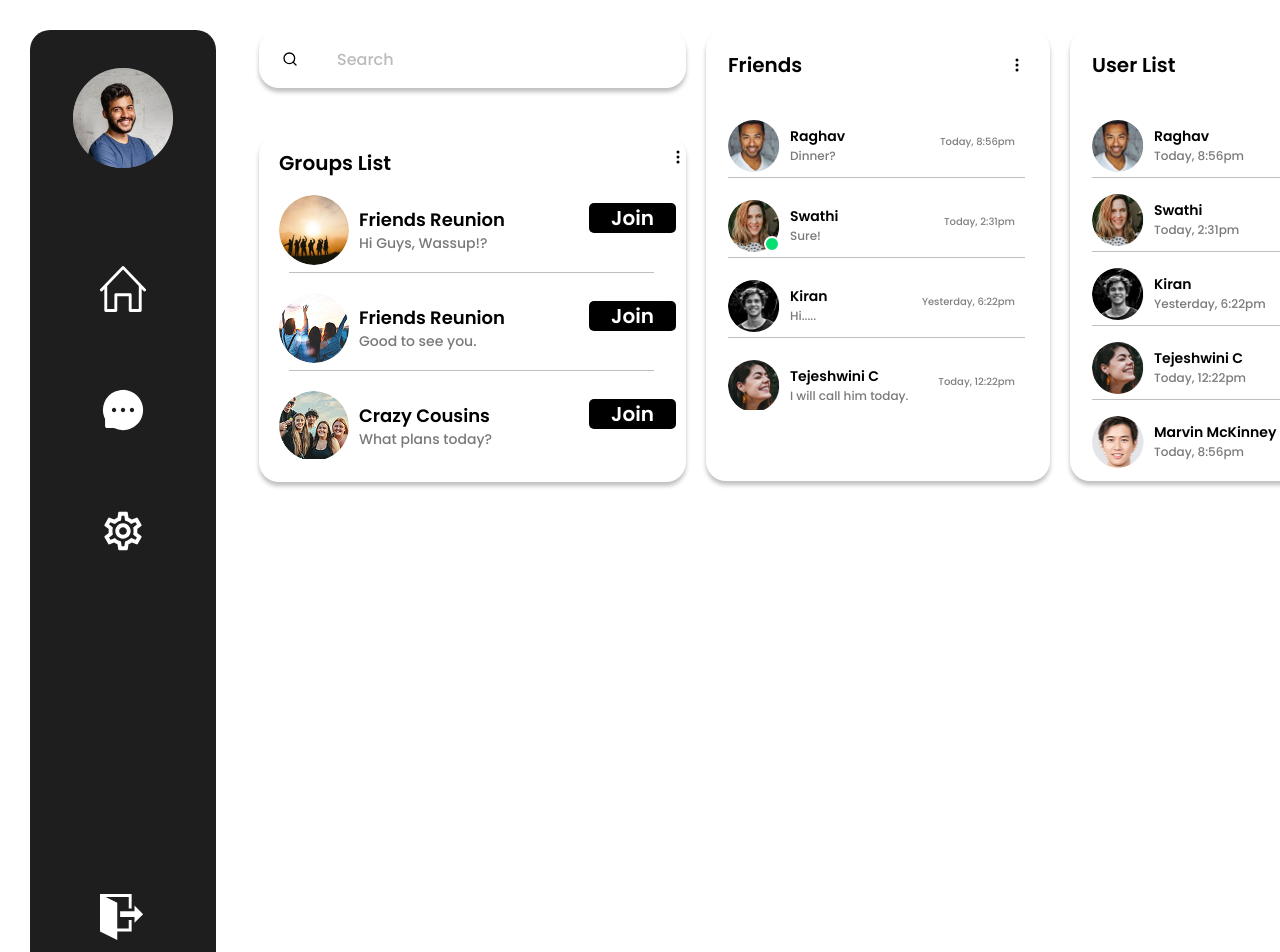
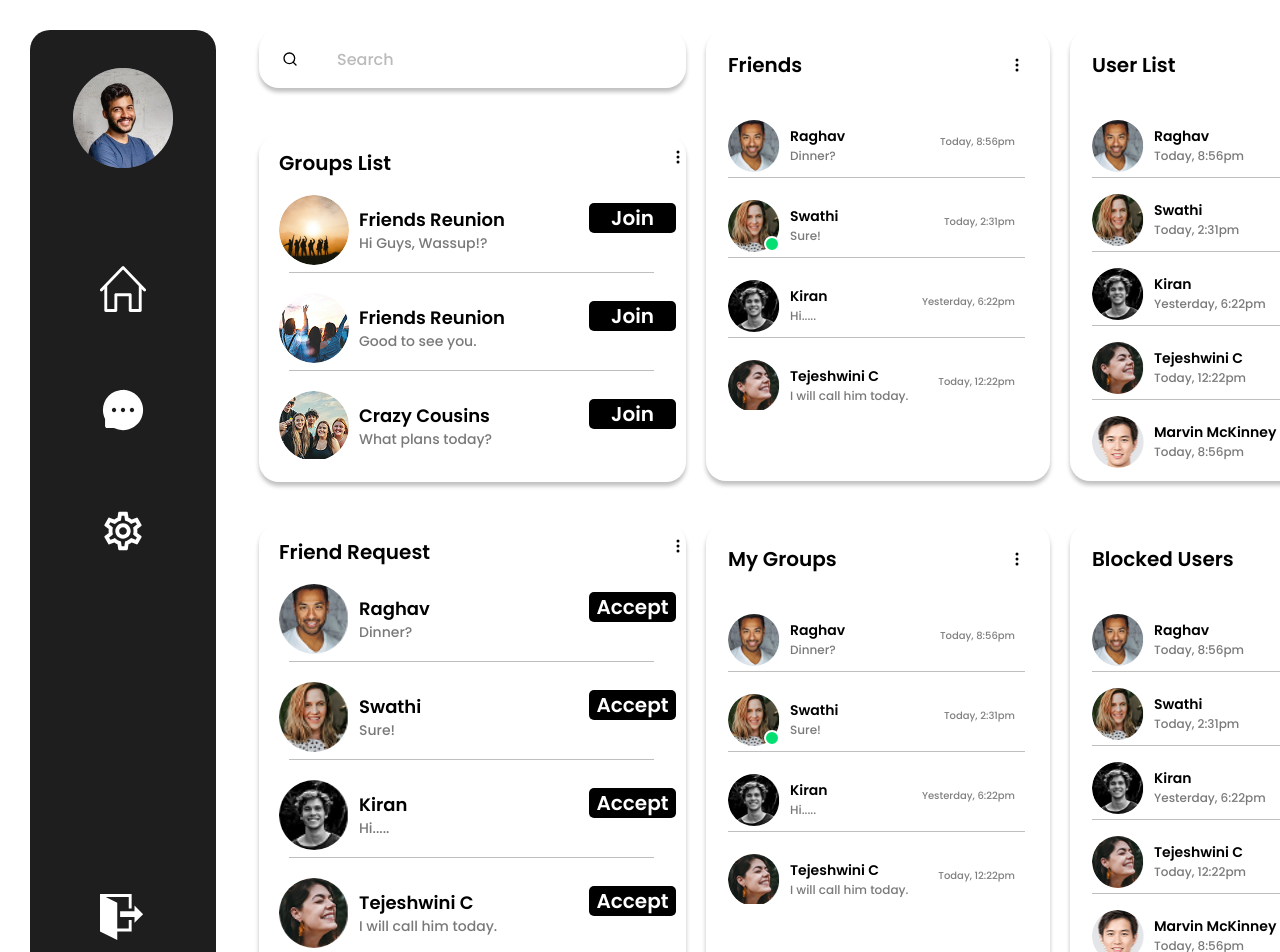
Before and after one commit to AlamgirSarder/chatly, a React (Vite) app: page / in a window 1280 px wide. Shown: the top 952 px of the page. Built offline with nearby package versions, Linux system fonts and the light colour scheme.

Commit message:
home design complete

```diff
--- /dev/null
+++ b/src/components/block-user/BlockUser.jsx
@@ -0,0 +1,88 @@
+import { BsThreeDotsVertical } from "react-icons/bs";
+import Flex from "../layout/Flex";
+import friens_image1 from "../../assets/friends1.png";
+import friens_image2 from "../../assets/friends2.png";
+import friens_image3 from "../../assets/friends3.png";
+import friens_image4 from "../../assets/friends4.png";
+import friens_image5 from "../../assets/friends5.png";
+
+import { FaPlus } from "react-icons/fa";
+
+const BlockUser = () => {
+  const friends_details = [
+    {
+      img: friens_image1,
+      name: "Raghav",
+      timing: "Today, 8:56pm",
+    },
+    {
+      img: friens_image2,
+      name: "Swathi",
+      timing: "Today, 2:31pm",
+    },
+    {
+      img: friens_image3,
+      name: "Kiran",
+      timing: "Yesterday, 6:22pm",
+    },
+    {
+      img: friens_image4,
+      name: "Tejeshwini C",
+      timing: "Today, 12:22pm",
+    },
+    {
+      img: friens_image5,
+      name: "Marvin McKinney",
+      timing: "Today, 8:56pm",
+    },
+       {
+      img: friens_image1,
+      name: "Raghav",
+      timing: "Today, 8:56pm",
+    },
+  ];
+
+  return (
+    <div>
+      <div className="w-[344px] h-[451px] pt-[20px] pl-[22px] pb-[70px] pr-[25px] rounded-[20px] shadow-[0_4px_4px_rgba(0,0,0,0.25)]">
+        <Flex className="items-center justify-between mb-[34px]">
+          <h1 className="font-poppins font-semibold text-black text-[20px]">
+            Blocked Users
+          </h1>
+          <BsThreeDotsVertical />
+        </Flex>
+
+        <div className=" overflow-y-auto h-[354px] pt-[10px]">
+          {friends_details.map((items, i) => (
+            <div key={i} className="mb-[20px]">
+              <Flex className="h-[54px] justify-between border-b pb-[10px] border-black/25">
+                <Flex className="items-center">
+                  <div
+                    className="relative w-[52px] h-[52px] rounded-full bg-cover bg-center mr-[10px]"
+                    style={{ backgroundImage: `url(${items.img})` }}
+                  ></div>
+                  <div>
+                    <h2 className="font-poppins font-semibold text-black text-[14px]">
+                      {items.name}
+                    </h2>
+                    <p className="font-poppins font-medium text-[#4D4D4D] opacity-75 text-[12px]">
+                      {items.timing}
+                    </p>
+                  </div>
+                </Flex>
+
+                <div className="mr-[10px]">
+                  <Flex className="size-[30px] bg-black rounded-[5px] justify-center items-center">
+                    <FaPlus className="text-white" />
+                  </Flex>
+                </div>
+              </Flex>
+            </div>
+          ))}
+        </div>
+      </div>
+    </div>
+  );
+};
+
+export default BlockUser;
--- /dev/null
+++ b/src/components/friends-request/FriendRequest.jsx
@@ -0,0 +1,90 @@
+import { BsThreeDotsVertical } from "react-icons/bs";
+import Flex from "../layout/Flex";
+
+import frequest_image1 from "../../assets/friends1.png";
+import frequest_image2 from "../../assets/friends2.png";
+import frequest_image3 from "../../assets/friends3.png";
+import frequest_image4 from "../../assets/friends4.png";
+
+import { FiSearch } from "react-icons/fi";
+const FriendRequest = () => {
+  const friends_details = [
+    {
+      img: frequest_image1,
+      name: "Raghav",
+      message: "Dinner?",
+    },
+    {
+      img: frequest_image2,
+      name: "Swathi",
+      message: "Sure!",
+    },
+
+    {
+      img: frequest_image3,
+      name: "Kiran",
+      message: "Hi.....",
+    },
+    {
+      img: frequest_image4,
+      name: "Tejeshwini C",
+      message: "I will call him today.",
+    },
+    {
+      img: frequest_image1,
+      name: "Raghav",
+      message: "Dinner?",
+    },
+  ];
+
+  return (
+    <div>
+      <div className="">
+        <div className="w-[427px] h-[451px] shadow-[0_4px_4px_rgba(0,0,0,0.25)] rounded-[20px] pb-[21px]">
+          <Flex className="items-center justify-between mb-[15px]">
+            <h1 className="font-poppins font-semibold text-black text-[20px] pt-[13px] pl-[20px]">
+              Friend Request
+            </h1>
+            <BsThreeDotsVertical />
+          </Flex>
+
+          <div className=" overflow-y-auto h-[382px] pl-[20px] pt-[10px]">
+            {friends_details.map((items, i) => (
+              <div
+                key={i}
+                className="relative mb-[28px] h-[70px] after:absolute after:content-[''] after:w-[365px] after:h-[1px] after:bg-[#000000]/25 after:bottom-0 after:left-[10px] "
+              >
+                <Flex className="h-[54px] justify-between  border-black/25">
+                  <Flex className="items-center">
+                    <div
+                      className="relative w-[70px] h-[70px] rounded-full bg-cover bg-center mr-[10px]"
+                      style={{ backgroundImage: `url(${items.img})` }}
+                    ></div>
+                    <div>
+                      <h2 className="font-poppins font-semibold text-black text-[18px]">
+                        {items.name}
+                      </h2>
+                      <p className="font-poppins font-medium text-[#4D4D4D] opacity-75 text-[14px]">
+                        {items.message}
+                      </p>
+                    </div>
+                  </Flex>
+
+                  <div>
+                    <div className="w-[87px] h-[30px] bg-black rounded-[5px] mr-[10px] flex justify-center items-center">
+                      <h2 className="font-poppins text-[20px] text-white font-semibold">
+                        Accept
+                      </h2>
+                    </div>
+                  </div>
+                </Flex>
+              </div>
+            ))}
+          </div>
+        </div>
+      </div>
+    </div>
+  );
+};
+
+export default FriendRequest;
--- /dev/null
+++ b/src/components/my-group/MyGroup.jsx
@@ -0,0 +1,96 @@
+import { BsThreeDotsVertical } from "react-icons/bs";
+import Flex from "../layout/Flex";
+import friens_image1 from "../../assets/friends1.png";
+import friens_image2 from "../../assets/friends2.png";
+import friens_image3 from "../../assets/friends3.png";
+import friens_image4 from "../../assets/friends4.png";
+
+const MyGroup = () => {
+  const friends_details = [
+    {
+      img: friens_image1,
+      name: "Raghav",
+      message: "Dinner?",
+      timing: "Today, 8:56pm",
+      active: false
+    },
+    {
+      img: friens_image2,
+      name: "Swathi",
+      message: "Sure!",
+      timing: "Today, 2:31pm",
+      active: true
+    },
+    {
+      img: friens_image3,
+      name: "Kiran",
+      message: "Hi.....",
+      timing: "Yesterday, 6:22pm",
+      active: false
+    },
+    {
+      img: friens_image4,
+      name: "Tejeshwini C",
+      message: "I will call him today.",
+      timing: "Today, 12:22pm",
+      active: false
+    },
+    {
+      img: friens_image1,
+      name: "Raghav",
+      message: "Dinner?",
+      timing: "Today, 8:56pm",
+      active: false
+    },
+  ];
+
+  return (
+    <div>
+      <div className="w-[344px] h-[451px] pt-[20px] pl-[22px] pb-[70px] pr-[25px] rounded-[20px] shadow-[0_4px_4px_rgba(0,0,0,0.25)]">
+        <Flex className="items-center justify-between mb-[34px]">
+          <h1 className="font-poppins font-semibold text-black text-[20px]">
+           My Groups
+          </h1>
+          <BsThreeDotsVertical />
+        </Flex>
+
+        <div className=" overflow-y-auto h-[296px] pt-[10px]">
+          {friends_details.map((items, i) => (
+            <div key={i} className="mb-[26px]">
+              <Flex className="h-[54px] justify-between border-b pb-[10px] border-black/25">
+                <Flex className="items-center">
+                  <div
+                    className="relative w-[52px] h-[52px] rounded-full bg-cover bg-center mr-[10px]"
+                    style={{ backgroundImage: `url(${items.img})` }}
+                  >
+                   {
+                    items.active && (
+                         <span className="w-4 h-4 border-2 border-white rounded-full bg-green-400 absolute bottom-0 right-0 "></span>
+                    )
+                   }
+                  </div>
+                  <div>
+                    <h2 className="font-poppins font-semibold text-black text-[14px]">
+                      {items.name}
+                    </h2>
+                    <p className="font-poppins font-medium text-[#4D4D4D] opacity-75 text-[12px]">
+                      {items.message}
+                    </p>
+                  </div>
+                </Flex>
+
+                <div>
+                  <p className="font-poppins font-medium text-[#000000] opacity-50 text-[10px] mr-[10px] mt-[10px]">
+                    {items.timing}
+                  </p>
+                </div>
+              </Flex>
+            </div>
+          ))}
+        </div>
+      </div>
+    </div>
+  );
+};
+
+export default MyGroup;
--- a/src/pages/Home.jsx
+++ b/src/pages/Home.jsx
@@ -1,7 +1,10 @@
+import BlockUser from "../components/block-user/BlockUser";
 import Friends from "../components/friends-list/Friends";
+import FriendRequest from "../components/friends-request/FriendRequest";
 import Groups from "../components/groups-list/Groups";
 import Container from "../components/layout/Container";
 import Flex from "../components/layout/Flex";
+import MyGroup from "../components/my-group/MyGroup";
 import Sidebar from "../components/sidebar/Sidebar"
 import Userlist from "../components/userlist/Userlist";
 
@@ -16,11 +19,19 @@ const Home = () => {
           <div className="mr-[43px]">
            <Sidebar />
           </div>
-          <Flex className="gap-[20px]">
+          <div>
+            <Flex className="gap-[20px]">
             <Groups />
             <Friends />
             <Userlist />
+
           </Flex>
+          <Flex className="gap-[20px] mt-[43px]">
+            <FriendRequest />
+            <MyGroup />
+            <BlockUser />
+          </Flex>
+          </div>
         </Flex>
       </div>
     </Container>
```
